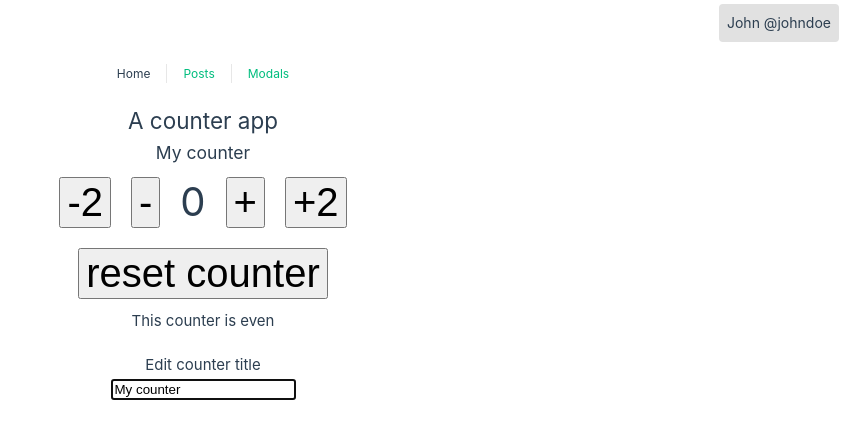
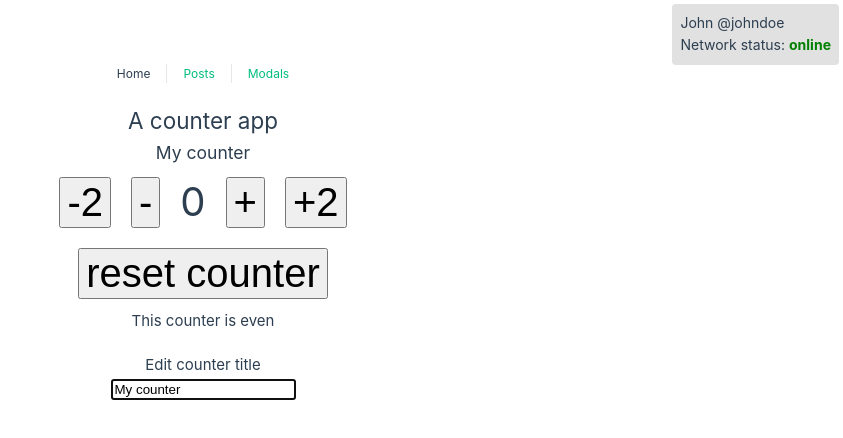
Before and after one commit to pm-ribeiro/v3-udemy-course, a Vue app in the folder vue-composition-api-basics/: page / in a window 1280 px wide. Shown: the top 438 px of the page, without its empty margins (437-1280 px from the left). Built offline with nearby package versions, Linux system fonts and the light colour scheme.

Commit message:
feat: added online composable from VueUse

```diff
--- a/vue-composition-api-basics/package.json
+++ b/vue-composition-api-basics/package.json
@@ -8,6 +8,7 @@
     "lint": "eslint . --ext .vue,.js,.jsx,.cjs,.mjs --fix --ignore-path .gitignore"
   },
   "dependencies": {
+    "@vueuse/core": "^8.2.5",
     "pinia": "^2.0.11",
     "vue": "^3.2.31",
     "vue-router": "^4.0.12"
--- a/vue-composition-api-basics/src/App.vue
+++ b/vue-composition-api-basics/src/App.vue
@@ -1,7 +1,15 @@
 <template>
   <div class="user-data">
     <h3>
-      {{user.name}} @{{user.username}}
+      {{user.name}} @{{user.username}} <br>
+      Network status:
+      <span
+        class="network-satus"
+        :class="
+          online ? 'network-satus--online' : 'network-satus--offline'
+        ">
+        {{online ? 'online' : 'offline'}}
+      </span>
     </h3>
   </div>
   <nav>
@@ -15,7 +23,7 @@
 </template>
 
 <script setup>
-
+  import { useOnline } from '@vueuse/core'
   import { reactive, provide } from 'vue';
 
   /** user data */
@@ -27,6 +35,10 @@
   )
 
   provide('userData', user);
+
+  /** online status */
+  const online = useOnline();
+
 </script>
 
 <style>
@@ -98,4 +110,17 @@ nav a:first-of-type {
   border-radius: 4px;
 }
 
+
+.network-satus {
+  font-weight: bold;
+}
+
+.network-satus--online {
+  color: green;
+}
+
+.network-satus--offline {
+  color: red;
+}
+
 </style>
```
Also changed, not shown: 1 other file (tests, documents, lock files or other folders).
